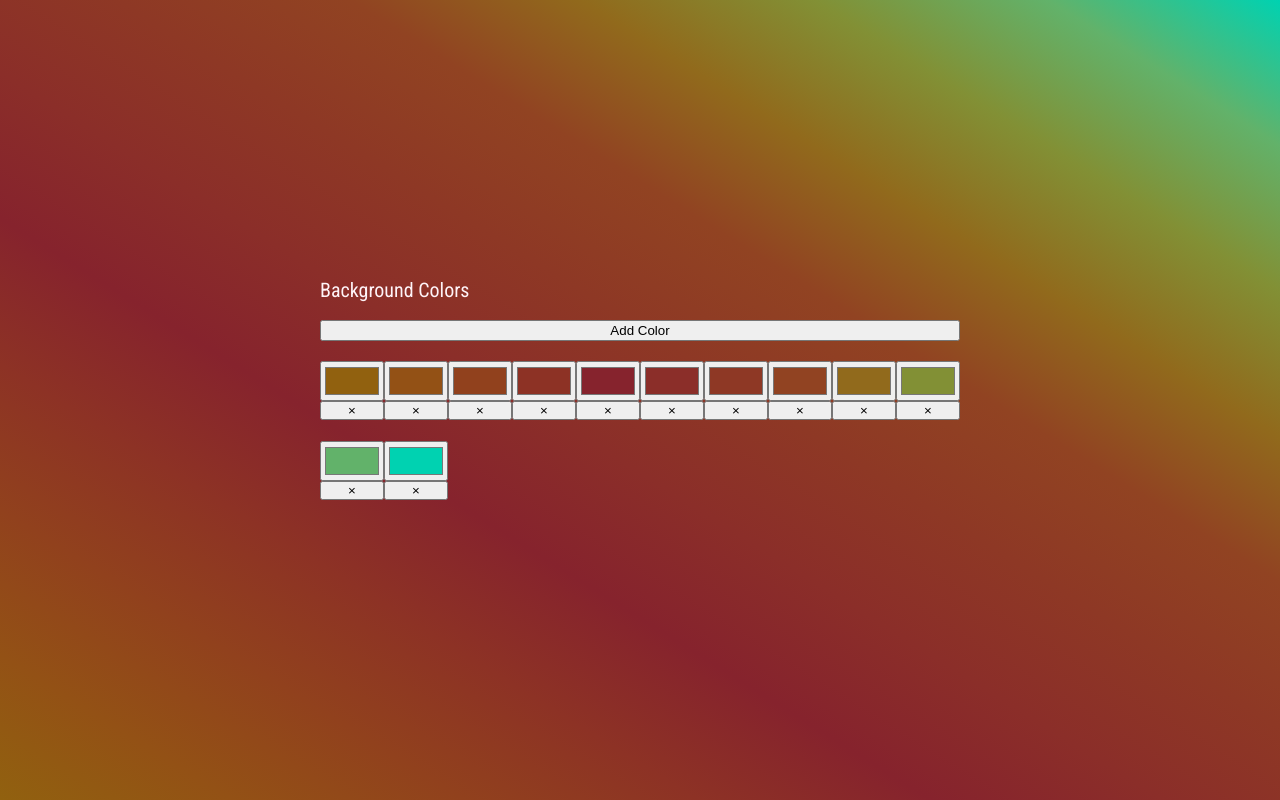
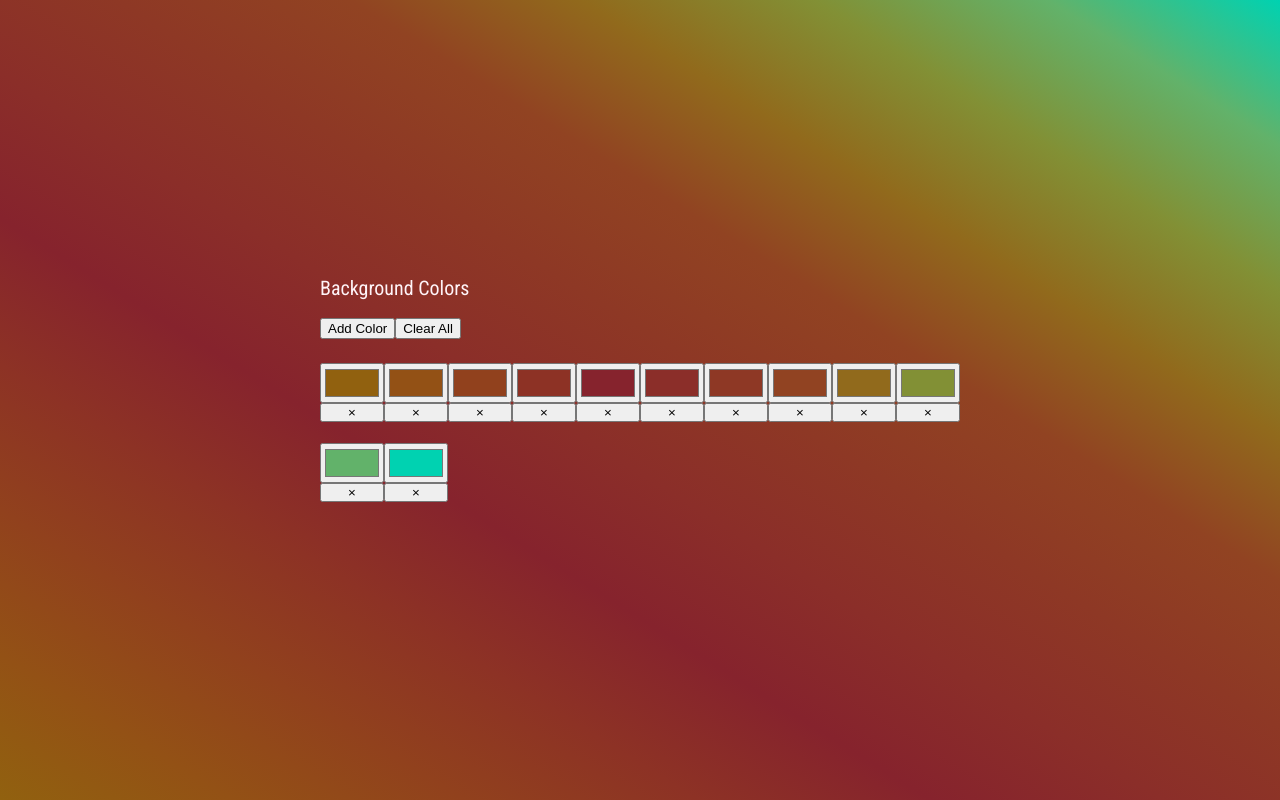
Before and after one commit to median-man/quote, a Gatsby site: page /control-panel in a window 1280 px wide. Built offline with nearby package versions, Linux system fonts and the light colour scheme; Gatsby itself is replaced by a stand-in of ours.

Commit message:
Add clear all colors button to Control Panel
- Add Fieldset__ButtonGroup style
- Clicking remove all colors sets bgColors array to a single color
  (gray)

```diff
--- a/src/pages/control-panel.js
+++ b/src/pages/control-panel.js
@@ -1,4 +1,5 @@
 import React, { useState } from "react";
+import PropTypes from "prop-types";
 import Page from "../components/Page";
 import styles from "./control-panel.module.css";
 import defaultBgColors from "../defaultBgColors";
@@ -17,6 +18,8 @@ export default function ControlPanel() {
       colors.slice(0, index).concat(colors.slice(index + 1))
     );
   };
+
+  const removeAllColors = () => setColors(["#999999"]);
 
   const addColor = () => {
     setColors((colors) => {
@@ -40,9 +43,12 @@ export default function ControlPanel() {
     <Page bgColors={colors}>
       <fieldset className={styles.Fieldset}>
         <legend className={styles.Fieldset__Legend}>Background Colors</legend>
-        <button onClick={addColor} className={styles.Fieldset__Button}>
-          Add Color
-        </button>
+        <div className={styles.Fieldset__ButtonGroup}>
+          <button onClick={addColor}>Add Color</button>
+          <button aria-label="clear all colors" onClick={removeAllColors}>
+            Clear All
+          </button>
+        </div>
         <div className={styles.ColorBar}>
           {colors.map((color, index) => {
             return (
--- a/src/pages/control-panel.module.css
+++ b/src/pages/control-panel.module.css
@@ -8,7 +8,7 @@
   font-size: 1.25em;
 }
 
-.Fieldset__Button {
+.Fieldset__ButtonGroup {
   margin-bottom: 1.5em;
 }
 
```
